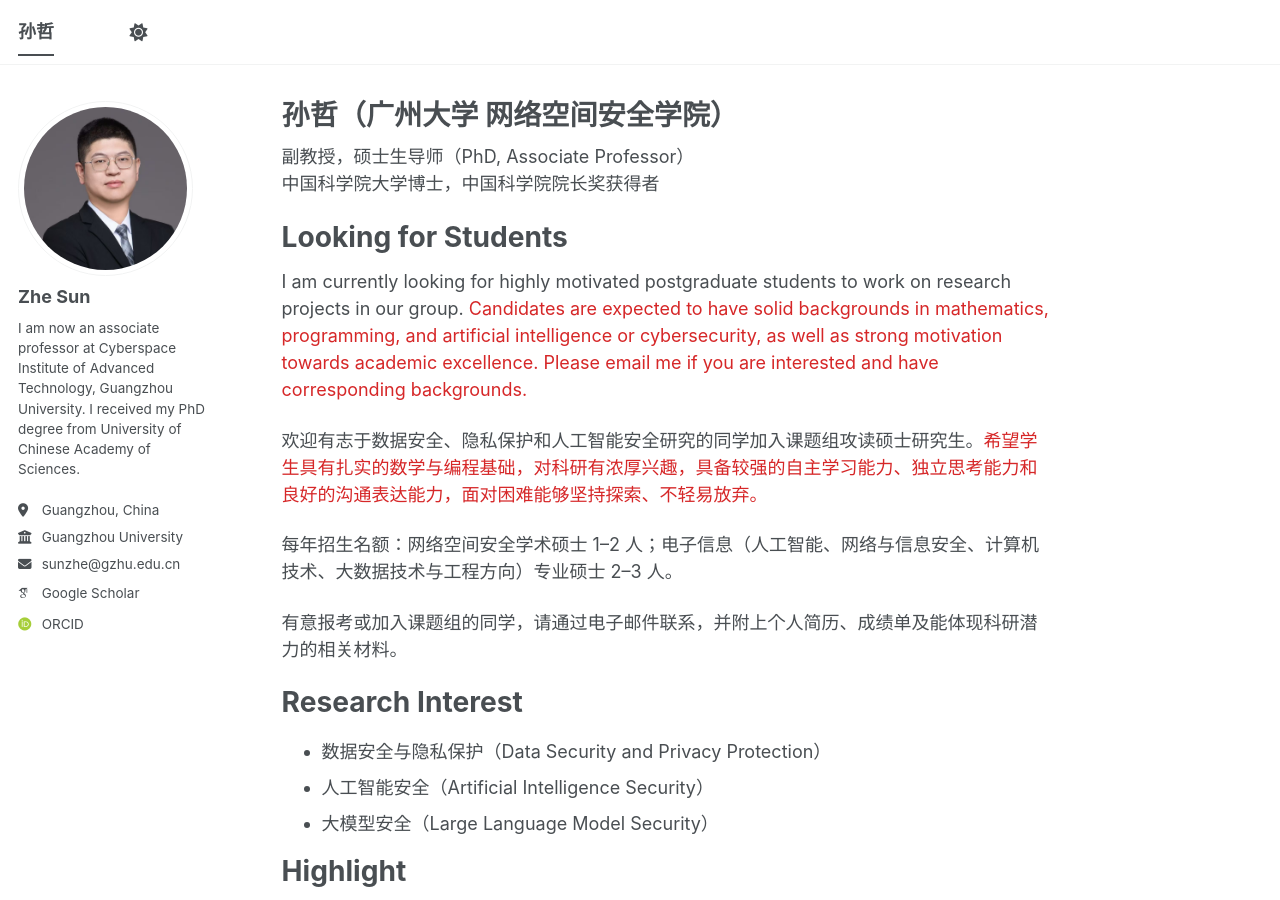
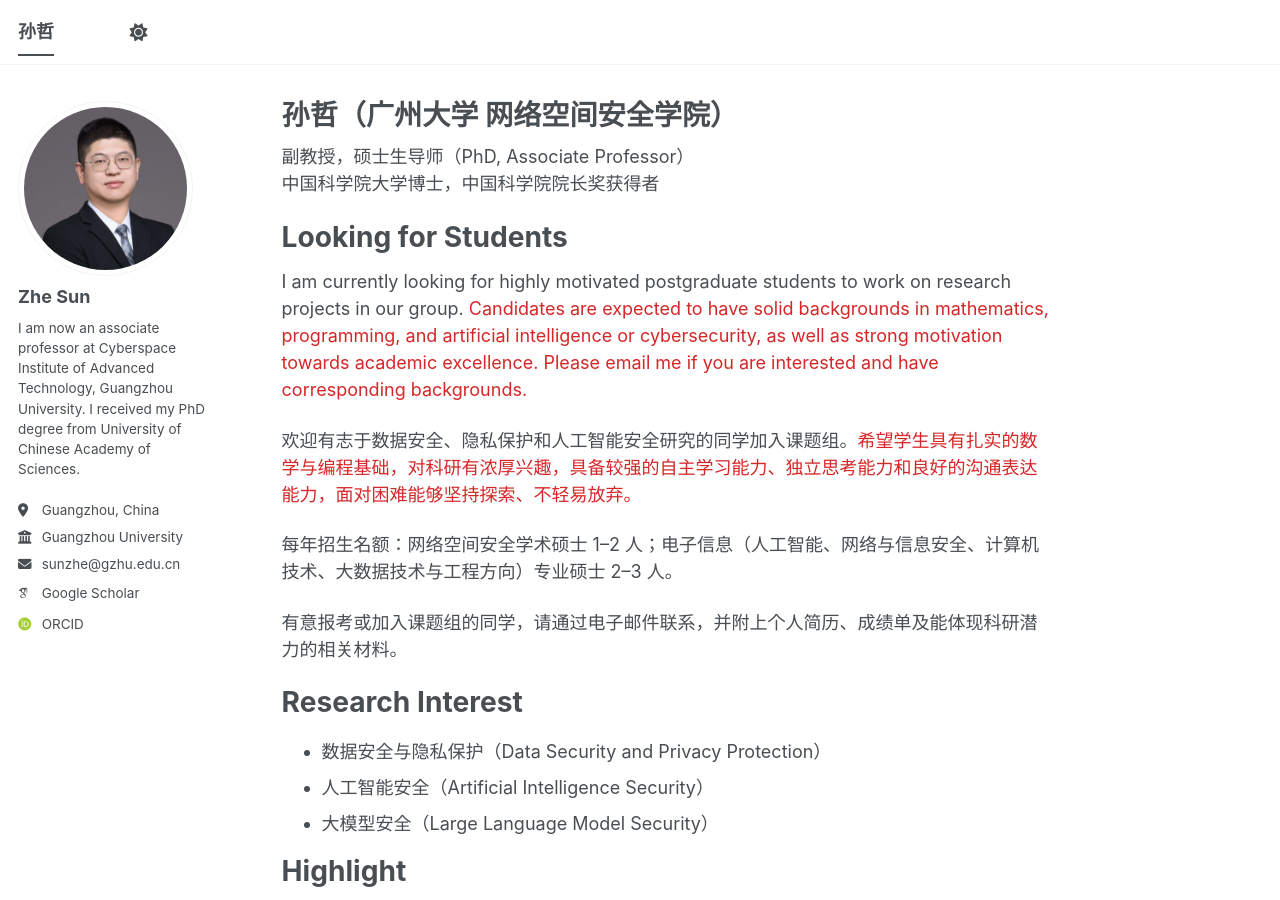
Before and after one commit to ZheSun208/ZheSun208.github.io, a Jekyll site: the page built from _pages/about.md, in a window 1280 px wide and 900 px high. Built offline with Jekyll 4.4.1, drawn with Linux system fonts in a browser that asks for light colours; some web fonts are replaced; a script bundle is joined from its source files by our own code; library files that are not in the unit come from our copies.

Commit message:
Update about.md

```diff
--- a/_pages/about.md
+++ b/_pages/about.md
@@ -14,7 +14,7 @@ Looking for Students
 ======
 I am currently looking for highly motivated postgraduate students to work on research projects in our group. <span style="color:#d62728;">Candidates are expected to have solid backgrounds in mathematics, programming, and artificial intelligence or cybersecurity, as well as strong motivation towards academic excellence. Please email me if you are interested and have corresponding backgrounds.</span>
 
-欢迎有志于数据安全、隐私保护和人工智能安全研究的同学加入课题组攻读硕士研究生。<span style="color:#d62728;">希望学生具有扎实的数学与编程基础，对科研有浓厚兴趣，具备较强的自主学习能力、独立思考能力和良好的沟通表达能力，面对困难能够坚持探索、不轻易放弃。</span>
+欢迎有志于数据安全、隐私保护和人工智能安全研究的同学加入课题组。<span style="color:#d62728;">希望学生具有扎实的数学与编程基础，对科研有浓厚兴趣，具备较强的自主学习能力、独立思考能力和良好的沟通表达能力，面对困难能够坚持探索、不轻易放弃。</span>
 
 每年招生名额：网络空间安全学术硕士 1–2 人；电子信息（人工智能、网络与信息安全、计算机技术、大数据技术与工程方向）专业硕士 2–3 人。
 
```
